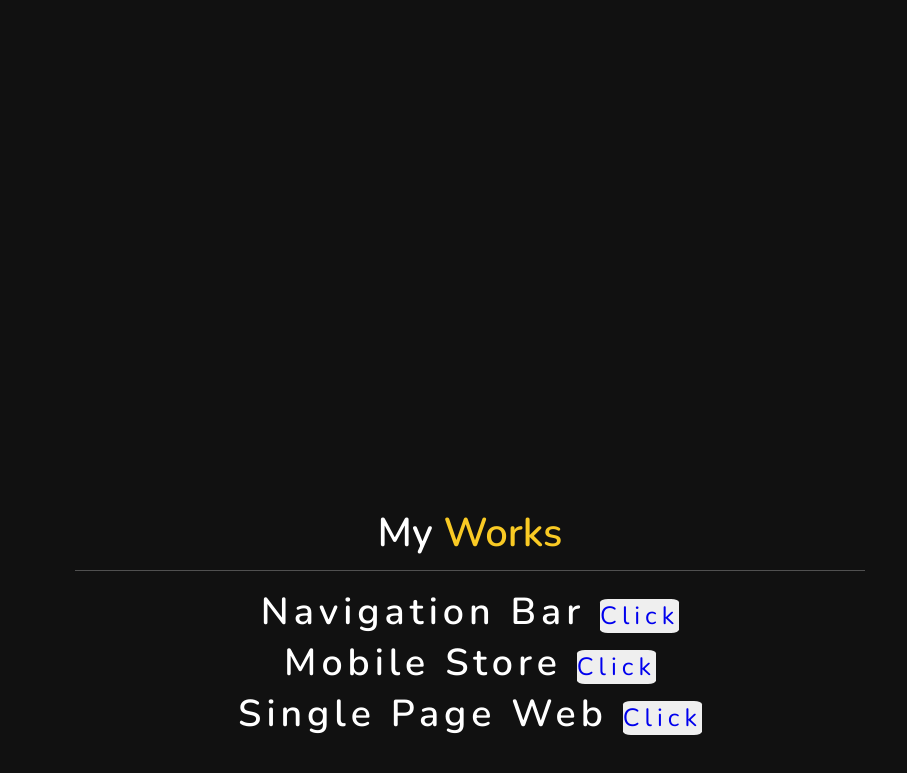
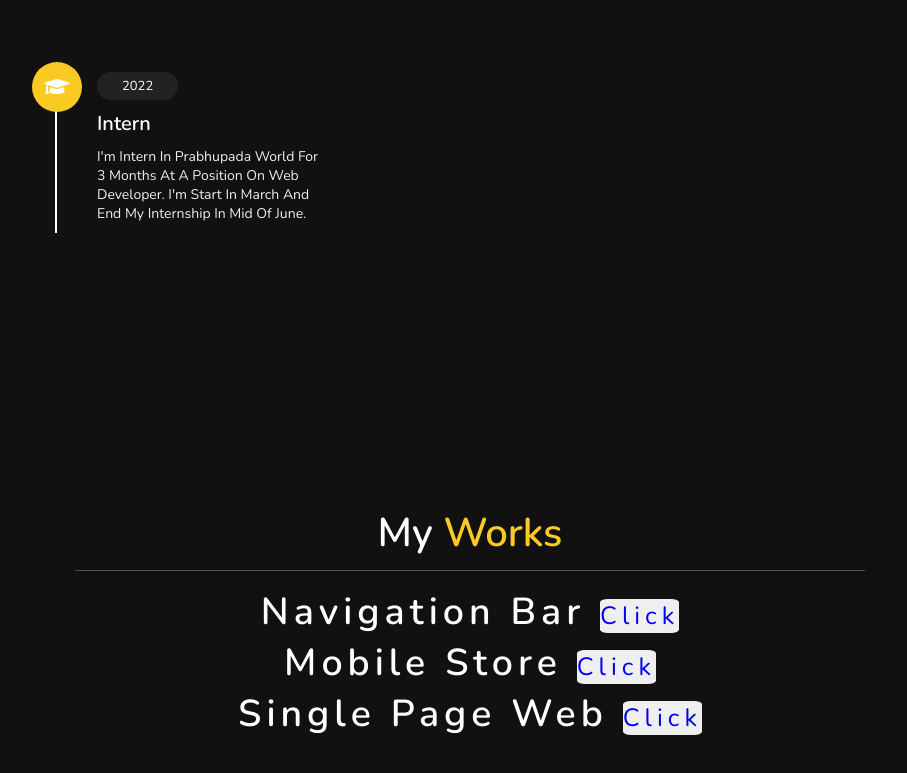
Before and after one commit to Priyal000/Resume, a plain HTML site: page index.html in a window 1280 px wide. Shown: the part 1914-2687 px from the top of the page, without its empty margins (345-1252 px from the left). Drawn offline with nearby package versions, Linux system fonts and the light colour scheme.

Commit message:
Update index.html

```diff
--- a/index.html
+++ b/index.html
@@ -98,7 +98,15 @@
                          Participate in web-hackathon Battel
                     </p>
                </div>
-
+                <div class="box">
+                    <i class="fas fa-graduation-cap"></i>
+                    <span>2022</span>
+                    <h3>Intern</h3>
+                    <p>
+                         I'm intern in prabhupada world for 3 months at a position on web developer. I'm start in march
+                         and end my internship in mid of june.
+                    </p>
+               </div>
           </div>
      </section>
      <section class="works" id="works">
```
